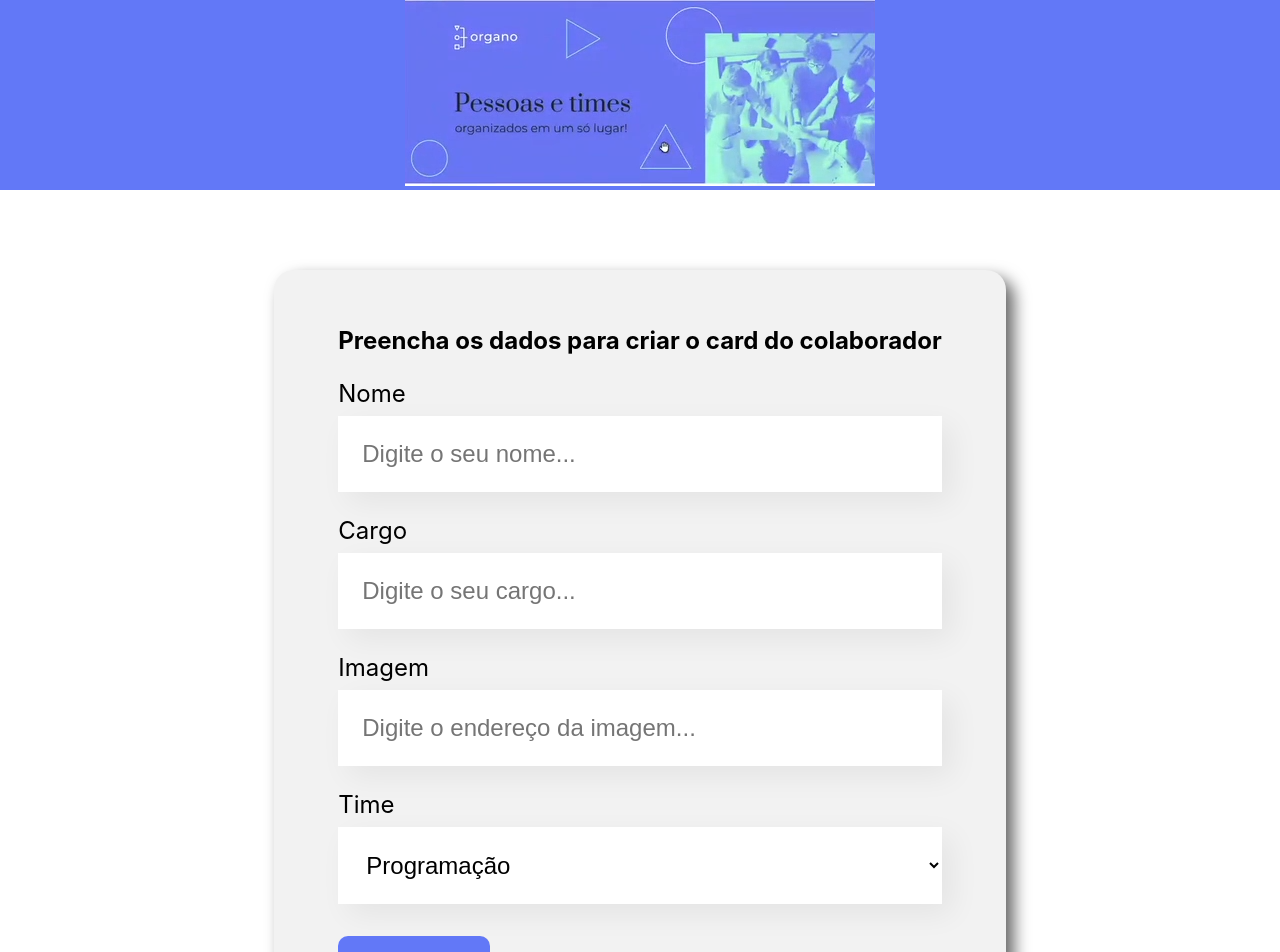
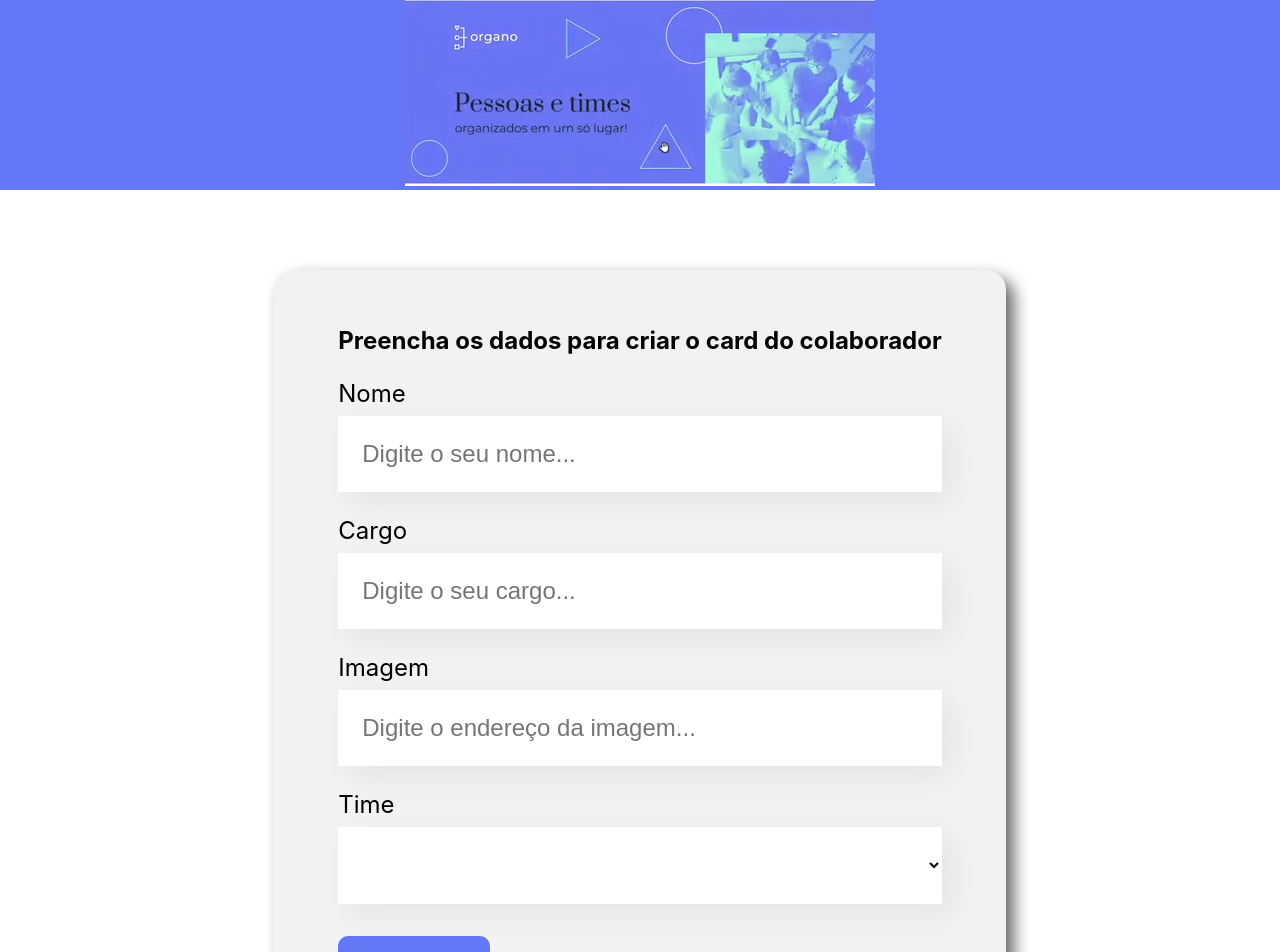
Before and after one commit to fjuncal/basic-react, a React (Create React App) app: page / in a window 1280 px wide. Shown: the top 952 px of the page. Built offline with nearby package versions, Linux system fonts and the light colour scheme; the HTML template or start-up script is replaced by a standard one.

Commit message:
Colocando times vazio ao salvar o formulario

```diff
--- a/src/componentes/Dropdown/index.js
+++ b/src/componentes/Dropdown/index.js
@@ -4,6 +4,7 @@ const Dropdown = (props) => {
         <div className='dropdown'>
             <label>{props.label}</label>
             <select onChange={evento => props.aoAlterado(evento.target.value)} required={props.obrigatorio} value={props.valor}>
+                <option value=""></option>
                 {props.itens.map(item => <option key={item}>{item}</option>)}
             </select>
         </div>
--- a/src/componentes/Formulario/index.js
+++ b/src/componentes/Formulario/index.js
@@ -9,7 +9,7 @@ const Formulario = (props) => {
     const [nome, setNome] = useState('')
     const [cargo, setCargo] = useState('')
     const [imagem, setImagem] = useState('')
-    const [time, setTime] = useState('Programação') //valor Padrão do select
+    const [time, setTime] = useState() //valor Padrão do select
 
 
     const aoSalvar = (evento) => {
```
